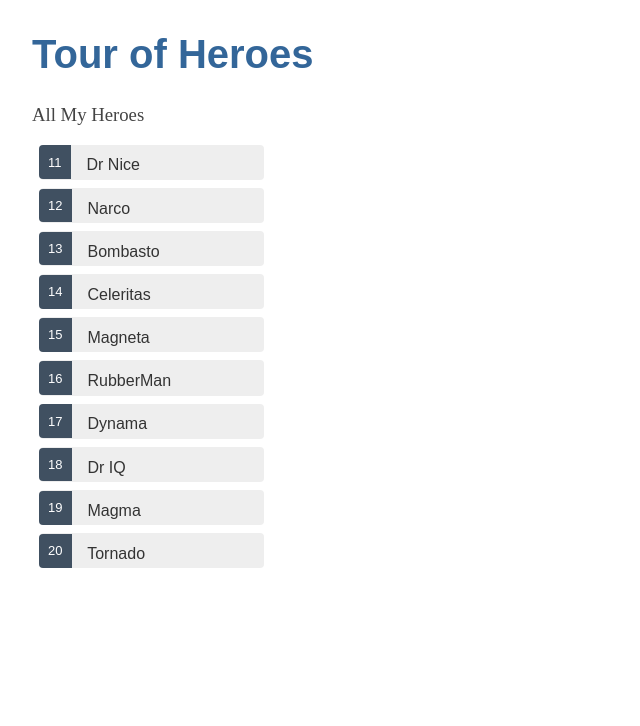
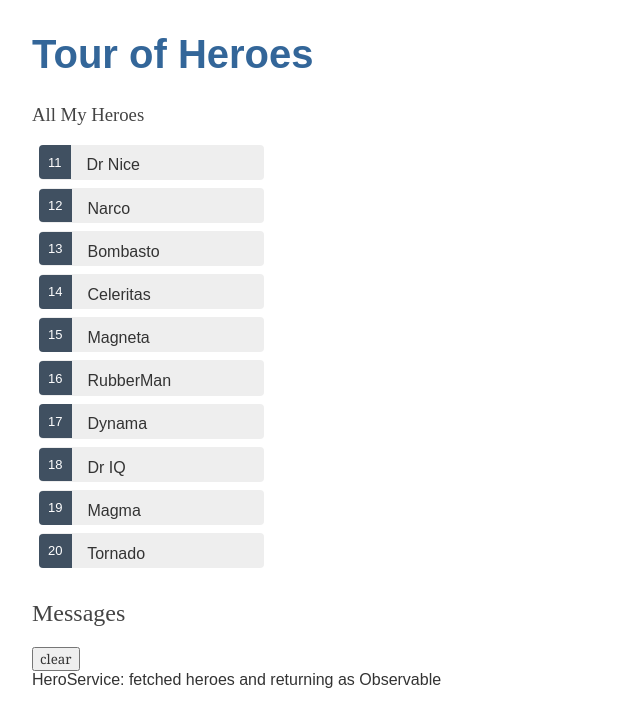
Before and after one commit to DidrikFinne/angular-less-tour-of-heroes, an Angular app: page / in a window 1280 px wide. Shown: the top 726 px of the page, without its empty margins (0-640 px from the left). Built offline with nearby package versions, Linux system fonts and the light colour scheme.

Commit message:
Add a message service and messages  component

```diff
--- a/src/app/app.component.html
+++ b/src/app/app.component.html
@@ -1,3 +1,5 @@
 <h1>{{title}}</h1>
 
 <app-heroes></app-heroes>
+
+<app-messages></app-messages>
--- a/src/app/app.module.ts
+++ b/src/app/app.module.ts
@@ -4,12 +4,14 @@
 import { AppComponent } from './app.component';
 import { HeroesComponent } from './heroes/heroes.component';
 import { HeroDetailComponent } from './hero-detail/hero-detail.component';
+import { MessagesComponent } from './messages/messages.component';
 
 @NgModule({
   declarations: [
     AppComponent,
     HeroesComponent,
     HeroDetailComponent,
+    MessagesComponent,
   ],
   imports: [
     BrowserModule,
--- a/src/app/hero.service.ts
+++ b/src/app/hero.service.ts
@@ -3,20 +3,23 @@
 
 import { Hero } from './hero';
 import { HEROES } from './mock-heroes';
+import { MessageService } from './message.service'
 
 @Injectable({
   providedIn: 'root'
 })
 export class HeroService {
 
-  constructor() { }
+  constructor(private messageService: MessageService) { }
 
   //old, synchronous version left here for comparison
   getHeroes(): Hero[] {
+    this.messageService.add('HeroService: fetched heroes and returning as array');
     return HEROES;
   }
 
   getHeroesAsync(): Observable<Hero[]> {
+    this.messageService.add('HeroService: fetched heroes and returning as Observable');
     return of(HEROES);
   }
 
--- a/src/app/heroes/heroes.component.ts
+++ b/src/app/heroes/heroes.component.ts
@@ -1,6 +1,7 @@
 import { Component, OnInit } from '@angular/core';
 import { Hero } from '../hero';
 import { HeroService } from '../hero.service';
+import { MessageService } from "../message.service";
 
 @Component({
   selector: 'app-heroes',
@@ -12,7 +13,7 @@
   heroes: Hero[]
   selectedHero: Hero;
 
-  constructor(private heroService: HeroService) { }
+  constructor(private heroService: HeroService, private messageService: MessageService) { }
 
   ngOnInit() {
     this.getHeroesAsync();
@@ -30,6 +31,7 @@
 
   onSelect(hero: Hero): void {
     this.selectedHero = hero;
+    this.messageService.add(`HeroService: Selected hero id=${hero.id}`);
   }
 
 
--- /dev/null
+++ b/src/app/message.service.ts
@@ -0,0 +1,16 @@
+import { Injectable } from '@angular/core';
+
+@Injectable({
+  providedIn: 'root',
+})
+export class MessageService {
+  messages: string[] = [];
+
+  add(message: string) {
+    this.messages.push(message);
+  }
+
+  clear() {
+    this.messages = [];
+  }
+}
--- /dev/null
+++ b/src/app/messages/messages.component.html
@@ -0,0 +1,8 @@
+<div *ngIf="messageService.messages.length">
+
+  <h2>Messages</h2>
+  <button class="clear"
+          (click)="messageService.clear()">clear</button>
+  <div *ngFor='let message of messageService.messages'> {{message}} </div>
+
+</div>
--- /dev/null
+++ b/src/app/messages/messages.component.ts
@@ -0,0 +1,18 @@
+import { Component, OnInit } from '@angular/core';
+
+import { MessageService }  from '../message.service'
+
+@Component({
+  selector: 'app-messages',
+  templateUrl: './messages.component.html',
+  styleUrls: ['./messages.component.less']
+})
+export class MessagesComponent implements OnInit {
+
+  //note that the injected messageService property must be public so we can bind it to the template
+  constructor(public messageService: MessageService) { }
+
+  ngOnInit(): void {
+  }
+
+}
```
Also changed, not shown: src/app/messages/messages.component.less (added), 2 other files (tests, documents, lock files or other folders).
